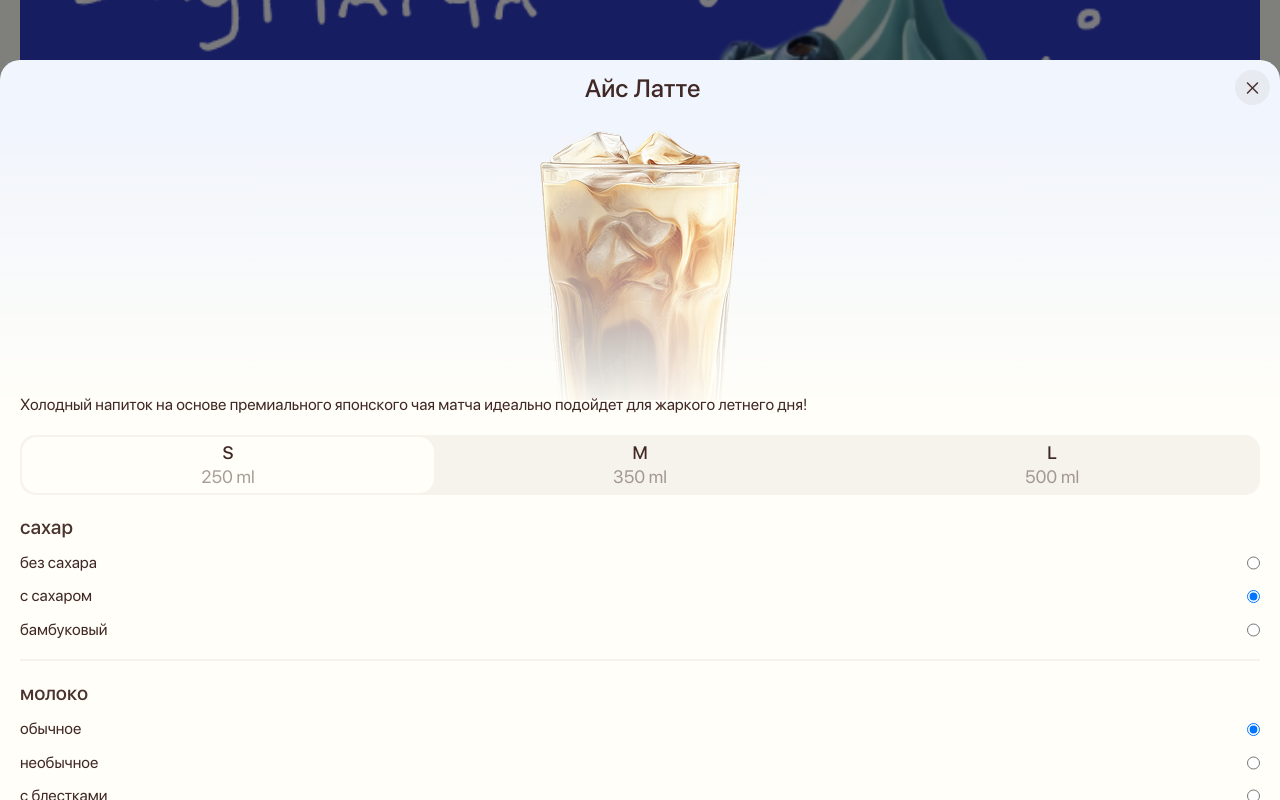
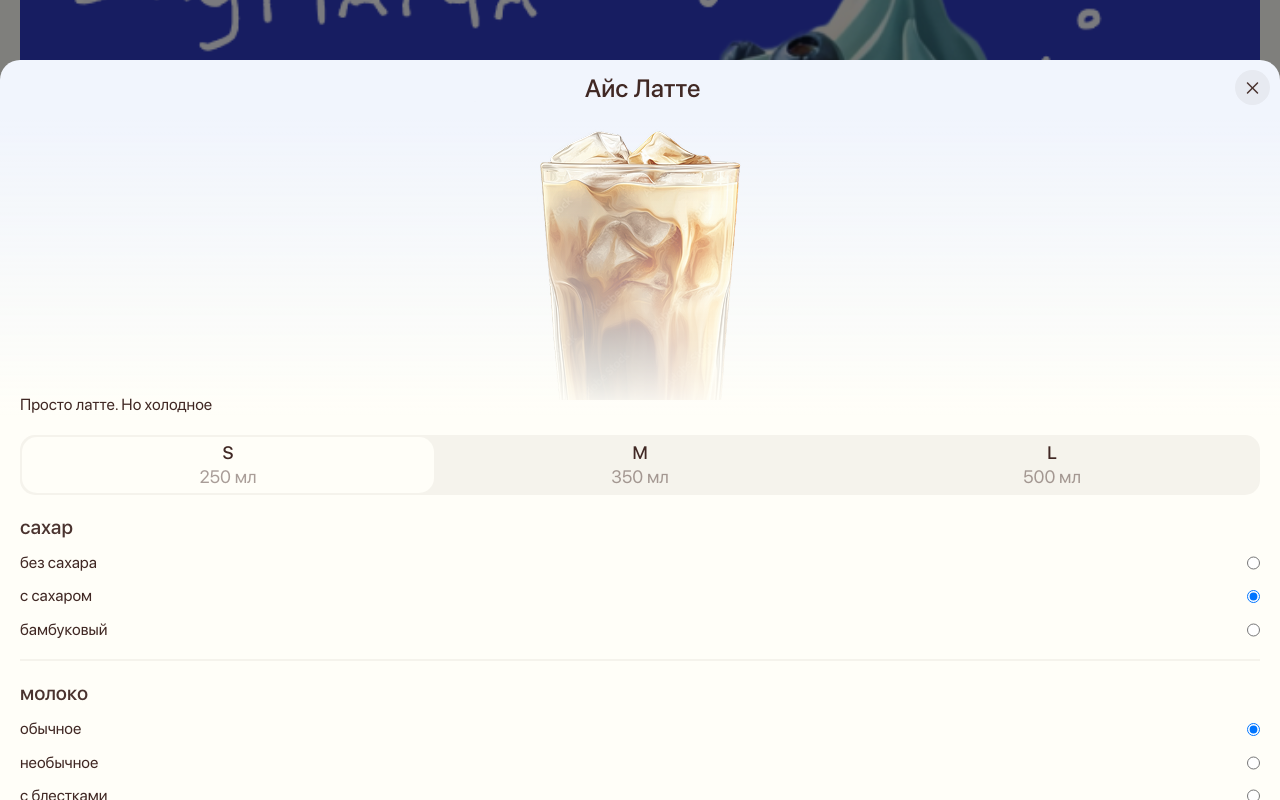
Before and after one commit to lomeat/coffee, a React (Vite) app in the folder client/: page / in a window 1280 px wide. Both pictures are taken after a click on the button 105 px from the left and 1000 px from the top of the page. Shown: the part 600-1400 px from the top of the page. Built offline with nearby package versions, Linux system fonts and the light colour scheme.

Commit message:
размеры кофе влияют на цену

```diff
--- a/client/src/atoms/coffee.atom.ts
+++ b/client/src/atoms/coffee.atom.ts
@@ -1,6 +1,6 @@
 import { atom } from "jotai";
 import { ice, rist, blue, americano, caramel, matcha } from "../assets/coffee";
-import { descriptionModalAtom } from "./modal";
+import { descriptionModalAtom } from "./modal.atom";
 
 // --- Types ---
 
@@ -17,7 +17,6 @@ export type Size = {
   title: string;
   amount: number;
   price: number;
-  isActive: boolean;
 };
 
 export type Card = {
@@ -28,8 +27,18 @@ export type Card = {
   tags: Tag[];
   options: Option[];
   desc?: string;
-  sizes: Size[];
+  size: Size;
   details: Detail[];
+};
+
+type Variant2 = {
+  title: string;
+  price: number;
+};
+
+type Option2 = {
+  title: string;
+  price: number;
 };
 
 type Variant = {
@@ -50,14 +59,14 @@ export type Detail = {
 
 // --- Mocks ---
 
-const details: Detail[] = [
+export const details: Detail[] = [
   { title: "Калории", amount: 250 },
   { title: "Белки", amount: 10.1 },
   { title: "Жиры", amount: 12.5 },
   { title: "Углеводы", amount: 20 },
 ];
 
-const options: Option[] = [
+export const options: Option[] = [
   {
     title: "сахар",
     variants: [
@@ -94,10 +103,10 @@ const tags: Tag[] = [
   { id: 3, type: "hot", title: "горячие" },
 ];
 
-const sizes: Size[] = [
-  { title: "S", amount: 250, price: 0, isActive: true },
-  { title: "M", amount: 350, price: 100, isActive: true },
-  { title: "L", amount: 500, price: 150, isActive: true },
+export const sizes: Size[] = [
+  { title: "S", amount: 250, price: 0 },
+  { title: "M", amount: 350, price: 100 },
+  { title: "L", amount: 500, price: 150 },
 ];
 
 const coffeeCards: Card[] = [
@@ -109,7 +118,7 @@ const coffeeCards: Card[] = [
     tags: getTags(["cold"]),
     options,
     desc: "Просто латте. Но холодное",
-    sizes,
+    size: { title: "S", amount: 250, price: 0 },
     details,
   },
   {
@@ -120,7 +129,7 @@ const coffeeCards: Card[] = [
     tags: getTags(["cold", "new"]),
     options,
     desc: "Какаято-то итальянская модная хрень. Но твоей даме нравится.",
-    sizes,
+    size: { title: "S", amount: 250, price: 0 },
     details,
   },
   {
@@ -132,7 +141,7 @@ const coffeeCards: Card[] = [
     options,
     desc: "Кокосовая основа, вода питьевая, матча (зеленый чай) лед, взбитые сливки, печенье, может содержать картофельное пюре, баклажан",
     details,
-    sizes,
+    size: { title: "S", amount: 250, price: 0 },
   },
   {
     id: 4,
@@ -143,7 +152,7 @@ const coffeeCards: Card[] = [
     options,
     desc: "Просто матча. Но голубая луна.",
     details,
-    sizes,
+    size: { title: "S", amount: 250, price: 0 },
   },
   {
     id: 5,
@@ -154,7 +163,7 @@ const coffeeCards: Card[] = [
     options,
     desc: "Просто бомба. Пушка бомба",
     details,
-    sizes,
+    size: { title: "S", amount: 250, price: 0 },
   },
   {
     id: 6,
@@ -164,7 +173,7 @@ const coffeeCards: Card[] = [
     tags: getTags(["hot", "classic"]),
     options,
     desc: "Do you speak english?",
-    sizes,
+    size: { title: "S", amount: 250, price: 0 },
     details,
   },
 ];
@@ -197,7 +206,7 @@ export const actualPriceAtom = atom((get) => {
     .flat()
     .reduce((prev, curr) => prev + curr, 0);
 
-  const sizePrice = card.sizes.filter((s) => s.isActive)[0].price;
+  const sizePrice = card.size.price;
 
   const result = basePrice + optionsPrice + sizePrice;
   return result;
--- a/client/src/components/catalog/common.tsx
+++ b/client/src/components/catalog/common.tsx
@@ -20,7 +20,7 @@ import {
   type TagType,
 } from "../../atoms/coffee.atom";
 import { cartAtom } from "../../atoms/cart.atom";
-import { descriptionModalAtom } from "../../atoms/modal";
+import { descriptionModalAtom } from "../../atoms/modal.atom";
 
 export function Catalog() {
   const initCards = useAtomValue(coffeeCardsAtom);
--- a/client/src/components/description.tsx
+++ b/client/src/components/description.tsx
@@ -2,18 +2,17 @@ import styled from "styled-components";
 
 import { Icon } from "../icon";
 
-import { useAtom, useSetAtom } from "jotai";
-import { descriptionModalAtom } from "../atoms/modal";
-import type { Card } from "../atoms/coffee.atom";
+import { useAtom, useAtomValue, useSetAtom } from "jotai";
+import { descriptionModalAtom } from "../atoms/modal.atom";
+import {
+  actualPriceAtom,
+  sizes,
+  type Card,
+  type Size,
+} from "../atoms/coffee.atom";
 import { cartAtom } from "../atoms/cart.atom";
-import { useState } from "react";
+import { useEffect, useState } from "react";
 import { ContainerTitle } from "../styles/shared";
-
-const buttons = [
-  { title: "S", amount: "250 ml" },
-  { title: "M", amount: "350 ml" },
-  { title: "L", amount: "500 ml" },
-];
 
 const details = [
   { title: "Энергия", amount: "250 ккал" },
@@ -62,7 +61,15 @@ const options = [
 export function DescriptionCard() {
   const [desc, setDesc] = useAtom(descriptionModalAtom);
   const setCart = useSetAtom(cartAtom);
-  const [size, setSize] = useState("S");
+  const [size, setSize] = useState<Size>(sizes[0]);
+  const actualPrice = useAtomValue(actualPriceAtom);
+  const [price, setPrice] = useState<number>(Number(desc.card?.price));
+
+  const initPrice = Number(desc.card?.price);
+
+  useEffect(() => {
+    setPrice(initPrice + size.price);
+  }, [initPrice, size]);
 
   function addCoffee(card: Card) {
     setCart((state) => [
@@ -70,8 +77,22 @@ export function DescriptionCard() {
       { ...card, id: state.length ? state[state.length - 1].id + 1 : 1 },
     ]);
   }
+
   function toggleModal() {
     setDesc((state) => ({ ...state, isVisible: !state.isVisible }));
+  }
+
+  function changeSize(newSize: Size) {
+    setSize(newSize);
+    setDesc((desc) => ({
+      ...desc,
+      card: desc.card ? { ...desc.card, size } : desc.card,
+    }));
+  }
+
+  if (!desc.card) {
+    console.error("NO DESC CARD");
+    return null;
   }
 
   return (
@@ -82,25 +103,24 @@ export function DescriptionCard() {
           <Icon name="CrossIcon" type="button" onClick={toggleModal} />
         </Header>
         <Gradient>
-          <Text>
-            Холодный напиток на основе премиального японского чая матча идеально
-            подойдет для жаркого летнего дня!
-          </Text>
+          {!!desc.card?.desc && <Text>{desc.card?.desc}</Text>}
         </Gradient>
+        {!!desc.card && (
           <Container style={{ paddingTop: 20 }}>
             <SizeWrapper>
-            {buttons.map((button) => (
+              {sizes.map((button) => (
                 <SizeButton
                   key={button.title}
-                onClick={() => setSize(button.title)}
-                $isActive={size === button.title}
+                  onClick={() => changeSize(button)}
+                  $isActive={size.title === button.title}
                 >
                   <h3>{button.title}</h3>
-                <span>{button.amount}</span>
+                  <span>{button.amount} мл</span>
                 </SizeButton>
               ))}
             </SizeWrapper>
           </Container>
+        )}
         <Container>
           <OptionsWrapper>
             {options.map((option) => (
@@ -126,8 +146,8 @@ export function DescriptionCard() {
         <Container>
           <ContainerTitle>состав</ContainerTitle>
           <Text>
-            Кокосовая основа, вода питьевая, матча (зеленый чай) лед, взбитые
-            сливки, печенье, может содержать картофельное пюре, баклажан
+            Кофейная основа (3 в 1), вода питьевая, лед, взбитые сливки,
+            печенье, может содержать картофельное пюре, баклажан
           </Text>
         </Container>
         <Container>
@@ -142,9 +162,11 @@ export function DescriptionCard() {
         </Container>
         <Container>
           <Button
-            onClick={() => (desc.card ? addCoffee(desc.card) : undefined)}
+            onClick={() =>
+              desc.card ? addCoffee({ ...desc.card, price: price }) : undefined
+            }
           >
-            Купить {desc.card?.price} ₽
+            Купить {price} ₽
           </Button>
         </Container>
       </Wrapper>
```
Also changed, not shown: client/src/atoms/modal.atom.ts (renamed from client/src/atoms/modal.ts). Lines whose indentation alone changed are shown as unchanged.
